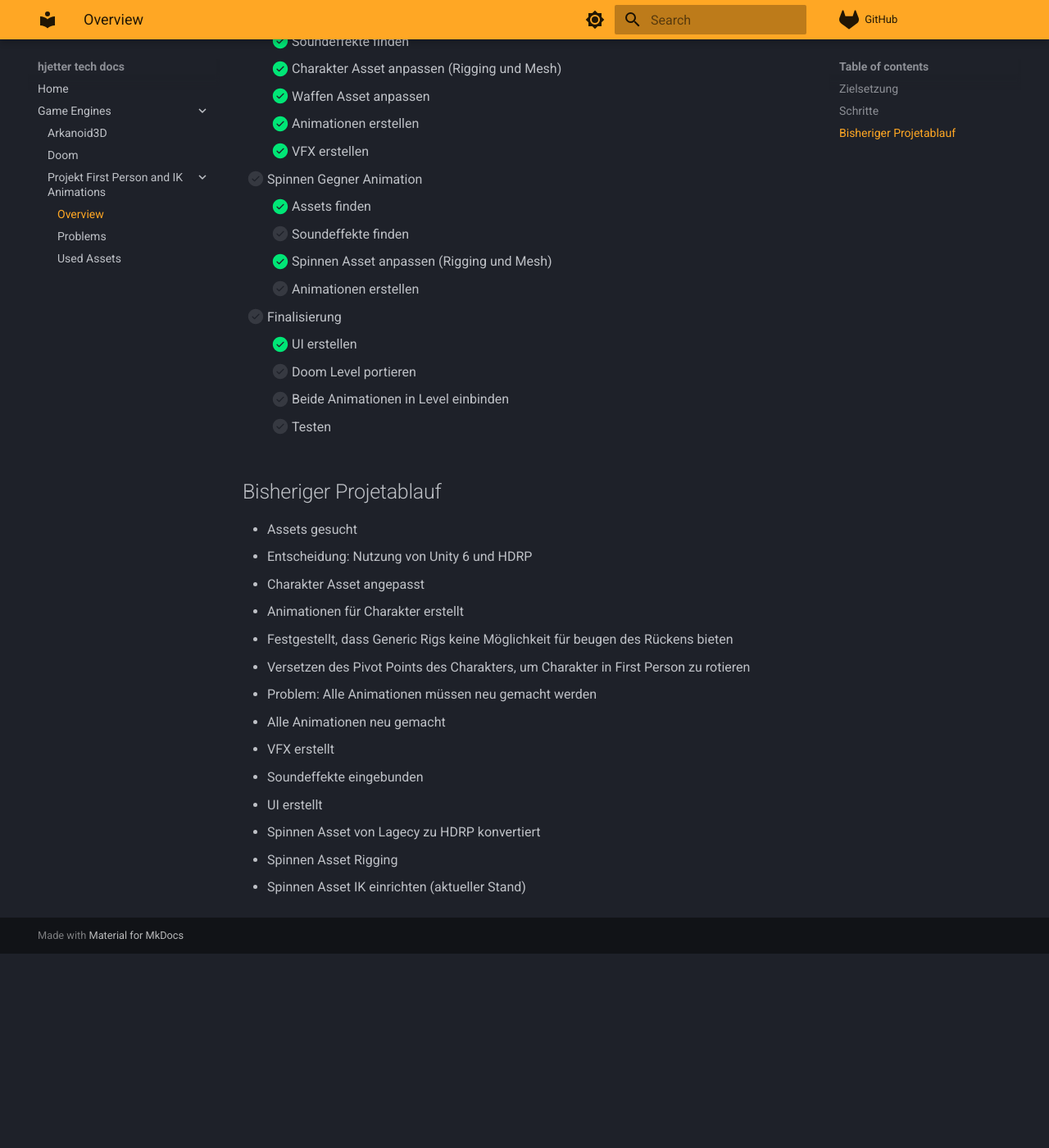
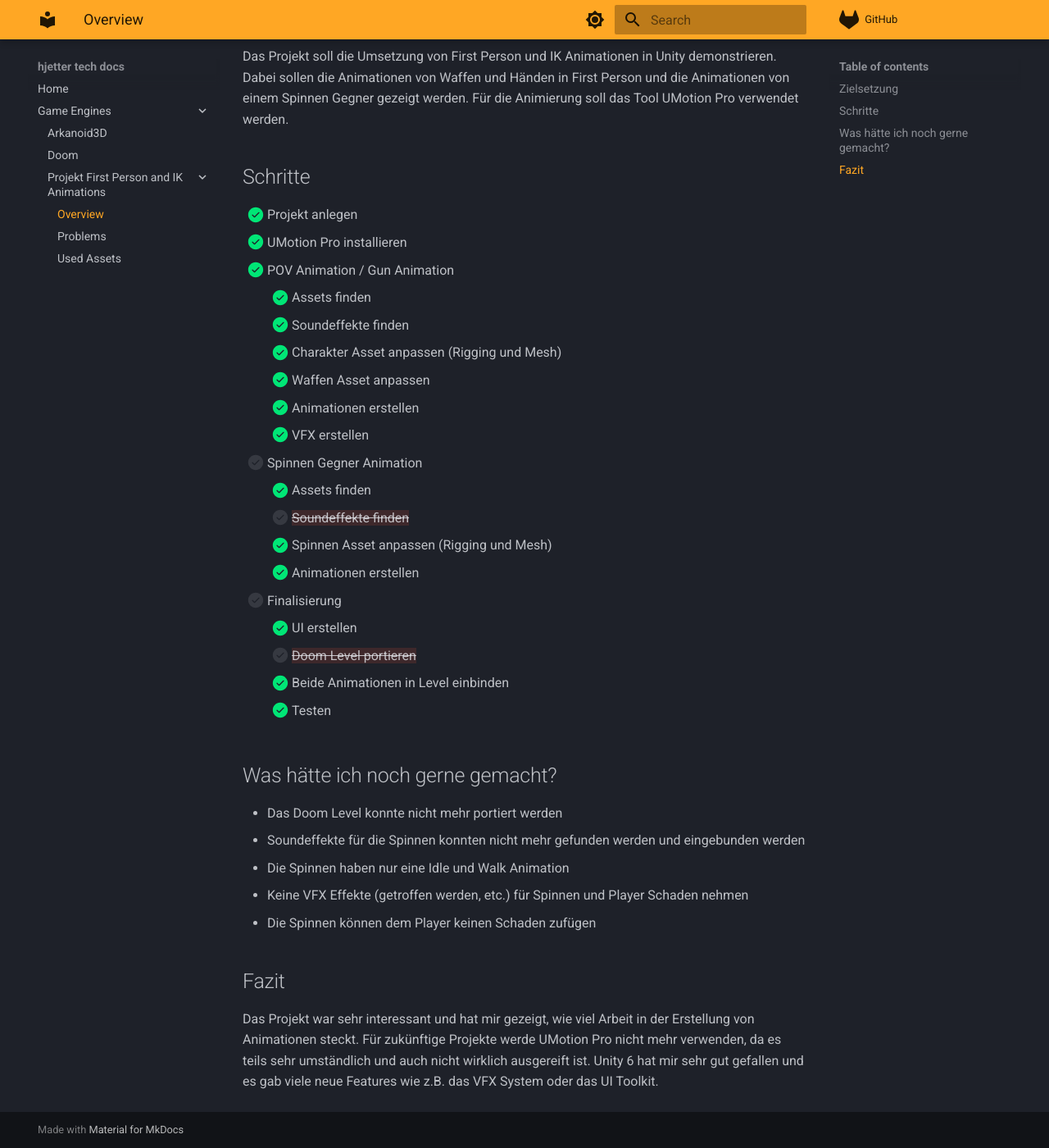
Before and after one commit to gittesserakt/hjetter-tech-docs, an MkDocs documentation site: the page built from docs/game_engines/project/overview.md, in a window 1280 px wide and 1400 px high, scrolled down 686 px. Shown: the whole window at 82% size. Built offline with MkDocs 1.6.1 and Material for MkDocs 9.7.7, drawn with Linux system fonts in a browser that asks for light colours; comment, search, counter and statistics services are not loaded; before the commit the page ends 1849 px from its top, so only the background shows below that; some of the changed text lies outside the part shown.

Commit message:
Update project docs

```diff
--- a/docs/game_engines/project/overview.md
+++ b/docs/game_engines/project/overview.md
@@ -1,8 +1,9 @@
 # Projekt WiSe 24/25: First Person and IK Animations
 
-!!! note "Projekt is noch in Arbeit"
+[Link zu Projekt-ZIP](https://drive.google.com/file/d/1eEWAHQF5Y9wQCx9Pz6og3rJo7dBn0DDn/view?usp=sharing)
 
-    Das Projekt ist noch in Arbeit. Daher bitte ich um Verständnis, dass noch nicht alle Informationen vorhanden sind.
+<iframe width="560" height="315" src="https://www.youtube.com/embed/sz5FoTmBoJo?si=n9_QHRTnSw48Cy5b&vq=hd1440" title="YouTube video player" frameborder="0" allow="accelerometer; autoplay; clipboard-write; encrypted-media; gyroscope; picture-in-picture; web-share" referrerpolicy="strict-origin-when-cross-origin" allowfullscreen></iframe>
+[Download the windows build](https://drive.google.com/uc?export=download&id=1mIePOOYsEGK2tA6o5jRmiwvOJckqtoQJ){ .md-button .md-button--primary }
 
 ## Zielsetzung
 Das Projekt soll die Umsetzung von First Person und IK Animationen in Unity demonstrieren. Dabei sollen die Animationen von Waffen und Händen in First Person und die Animationen von einem Spinnen Gegner gezeigt werden. Für die Animierung soll das Tool UMotion Pro verwendet werden.
@@ -19,27 +20,22 @@ Das Projekt soll die Umsetzung von First Person und IK Animationen in Unity demo
     - [X] VFX erstellen
 - [ ] Spinnen Gegner Animation
     - [X] Assets finden
-    - [ ] Soundeffekte finden
+    - [ ] {--Soundeffekte finden--}
     - [X] Spinnen Asset anpassen (Rigging und Mesh)
-    - [ ] Animationen erstellen
+    - [X] Animationen erstellen
 - [ ] Finalisierung
     - [X] UI erstellen
-    - [ ] Doom Level portieren
-    - [ ] Beide Animationen in Level einbinden
-    - [ ] Testen
+    - [ ] {--Doom Level portieren--}
+    - [X] Beide Animationen in Level einbinden
+    - [X] Testen
 
-## Bisheriger Projetablauf
-- Assets gesucht
-- Entscheidung: Nutzung von Unity 6 und HDRP
-- Charakter Asset angepasst
-- Animationen für Charakter erstellt
-- Festgestellt, dass Generic Rigs keine Möglichkeit für beugen des Rückens bieten
-- Versetzen des Pivot Points des Charakters, um Charakter in First Person zu rotieren
-  - Problem: Alle Animationen müssen neu gemacht werden
-- Alle Animationen neu gemacht
-- VFX erstellt
-- Soundeffekte eingebunden
-- UI erstellt
-- Spinnen Asset von Lagecy zu HDRP konvertiert
-- Spinnen Asset Rigging
-- Spinnen Asset IK einrichten (aktueller Stand)
+## Was hätte ich noch gerne gemacht?
+- Das Doom Level konnte nicht mehr portiert werden
+- Soundeffekte für die Spinnen konnten nicht mehr gefunden werden und eingebunden werden
+- Die Spinnen haben nur eine Idle und Walk Animation
+- Keine VFX Effekte (getroffen werden, etc.) für Spinnen und Player Schaden nehmen
+- Die Spinnen können dem Player keinen Schaden zufügen
+
+## Fazit
+
+Das Projekt war sehr interessant und hat mir gezeigt, wie viel Arbeit in der Erstellung von Animationen steckt. Für zukünftige Projekte werde UMotion Pro nicht mehr verwenden, da es teils sehr umständlich und auch nicht wirklich ausgereift ist. Unity 6 hat mir sehr gut gefallen und es gab viele neue Features wie z.B. das VFX System oder das UI Toolkit.
--- a/mkdocs.yml
+++ b/mkdocs.yml
@@ -37,8 +37,10 @@ theme:
     repo: fontawesome/brands/gitlab
 
 markdown_extensions:
+  - attr_list
   - admonition
   - pymdownx.details
+  - pymdownx.critic
   - pymdownx.tasklist:
       custom_checkbox: true
   - pymdownx.superfences:
```
Also changed, not shown: docs/game_engines/project/problems.md (+2 -0 lines), docs/game_engines/project/used_assets.md (+7 -1 lines).
